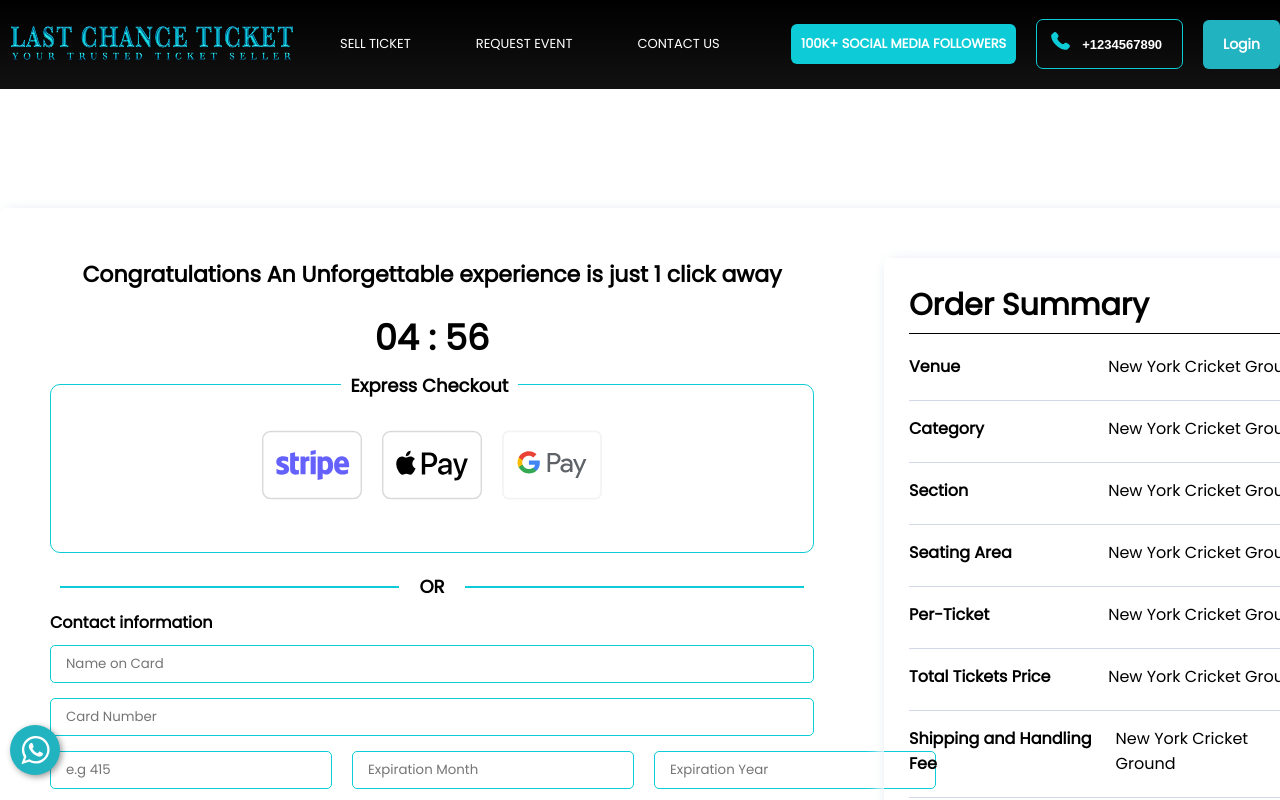
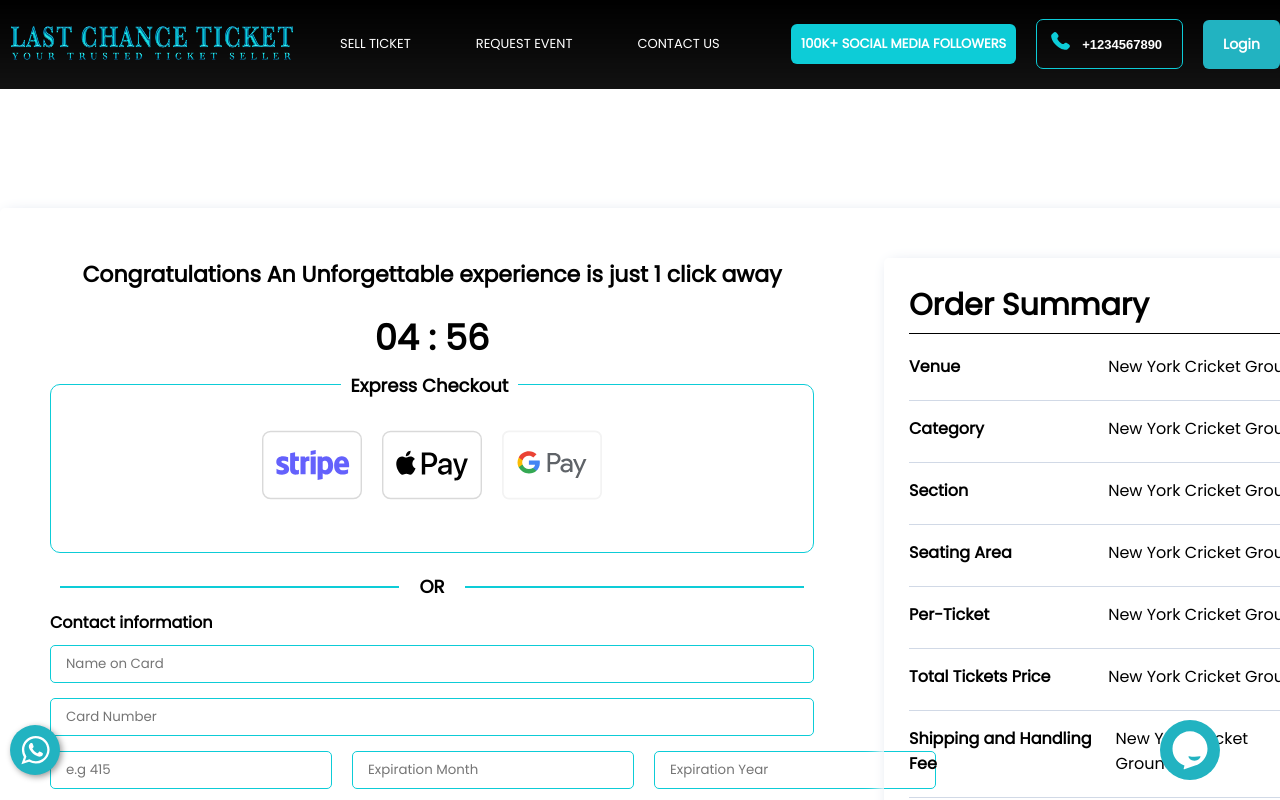
Before and after one commit to amirishaque/LastTicket-speed-optimization, a React (Vite) app: page /Checkout in a window 1280 px wide. Shown: the top 800 px of the page. Built offline with nearby package versions, Linux system fonts and the light colour scheme.

Commit message:
Update Checkout page

```diff
--- a/src/App.css
+++ b/src/App.css
@@ -35,7 +35,23 @@
 
 
 
-
+.chatwrapper{
+    position: fixed;
+    bottom: 20px;
+    right: 60px;
+    cursor: pointer;
+    background-color: #22b3c1;
+    padding: 10px;
+    border-radius: 50%;
+    display: flex;
+    align-items: center;
+    justify-content: center;
+    width: 40px;
+    height: 40px;
+}
+.chatwrapper svg{
+    fill: #fff;
+}
 @media screen and (max-width: 767px) {
     .chatwrapper{
         position: fixed;
```
